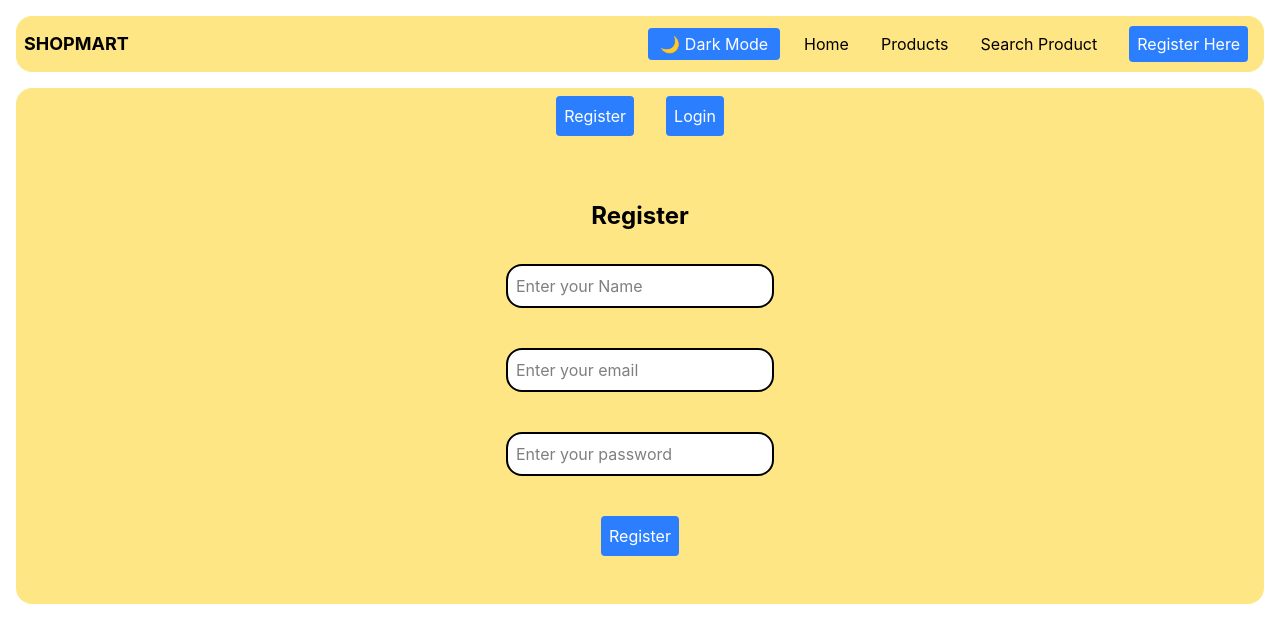
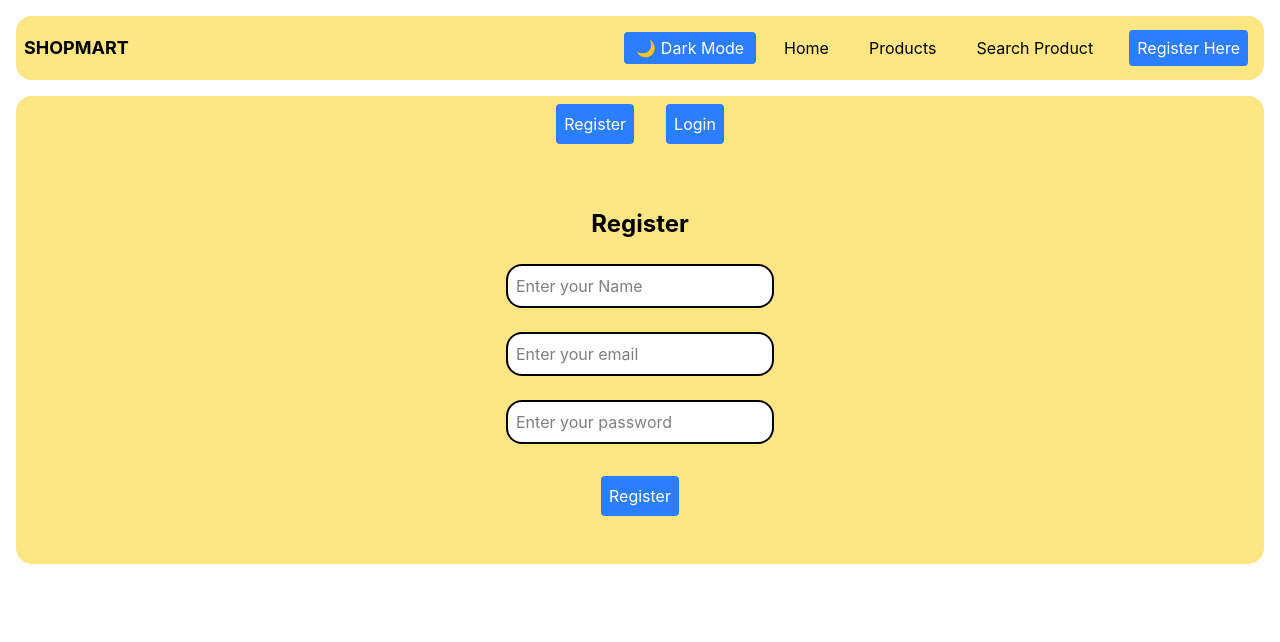
Before and after one commit to Ahsan24688/SMIT-Assignment, a React (Vite) app in the folder React/Assignment 1/Assignment/: page /Auth/Register in a window 1280 px wide. Shown: the top 642 px of the page. Built offline with nearby package versions, Linux system fonts and the light colour scheme.

Commit message:
react hook form applied

```diff
--- a/React/Assignment 1/Assignment/package.json
+++ b/React/Assignment 1/Assignment/package.json
@@ -10,12 +10,15 @@
     "preview": "vite preview"
   },
   "dependencies": {
+    "@hookform/resolvers": "^5.9.1",
     "@tailwindcss/vite": "^4.3.3",
     "axios": "^1.19.0",
     "react": "^19.2.8",
     "react-dom": "^19.2.8",
+    "react-hook-form": "^7.85.0",
     "react-router": "^7.18.2",
-    "tailwindcss": "^4.3.3"
+    "tailwindcss": "^4.3.3",
+    "yup": "^1.7.1"
   },
   "devDependencies": {
     "@eslint/js": "^10.0.1",
--- a/React/Assignment 1/Assignment/src/authpage/login/Login.jsx
+++ b/React/Assignment 1/Assignment/src/authpage/login/Login.jsx
@@ -14,7 +14,7 @@ const Login = () => {
 
 
     return (
-        <div className={`flex flex-col items-center justify-center w-full m-4 transition-all duration-800 ease-in-out  rounded-2xl ${transition ? 'opacity-100 translate-y-0' : 'opacity-0 -translate-y-4'} ${theme === 'dark' ? 'bg-indigo-300 text-black' : 'bg-amber-200 text-black'}`} >
+        <div className={`flex flex-col items-center justify-center w-full m-4 transition-all duration-800 ease-in-out w rounded-2xl ${transition ? 'opacity-100 translate-y-0' : 'opacity-0 -translate-y-4'} ${theme === 'dark' ? 'bg-indigo-300 text-black' : 'bg-amber-200 text-black'}`} >
             <div className={`flex flex-col items-center justify-center bg-amber-200 m-4 p-4 rounded-2xl  gap-6 ${theme === 'dark' ? 'bg-indigo-400 text-black' : 'bg-amber-200 text-black'}`}>
                 <h1 className='font-bold text-2xl'>Login</h1>
                 <input type="email" placeholder='Enter your email' className='border-2 border-black rounded-2xl p-2 m-2 bg-white' />
--- a/React/Assignment 1/Assignment/src/authpage/register/Register.jsx
+++ b/React/Assignment 1/Assignment/src/authpage/register/Register.jsx
@@ -1,13 +1,39 @@
 import React, { useEffect, useContext } from 'react'
 import { useState } from 'react'
 import { ThemeContext } from '../../components/Context'
+import { useForm } from 'react-hook-form'
+import * as yup from 'yup'
+import { yupResolver } from '@hookform/resolvers/yup'
 
 
 
 const Register = () => {
 
+
+        let fieldsvalidation = yup.object({
+            name:yup.string().required('Name is required'),
+            email:yup.string().required(),
+            password:yup.string().required('Password must be at least 8 characters long and contain at least one uppercase letter, one lowercase letter, one number, and one special character.').matches(/^(?=.*[a-z])(?=.*[A-Z])(?=.*\d)(?=.*[@$!%*?&])[A-Za-z\d@$!%*?&]{8,}$/),
+        })
+
+
+        let {
+            handleSubmit,
+            register,
+            formState: { errors }
+        } = useForm({
+            resolver: yupResolver(fieldsvalidation),
+        });
+
+        let onSubmit = (data) =>{
+            console.log(data);
+        }
+        console.log(errors)
+
     let [transition, setTransition] = useState(false)
     let { theme, setTheme } = useContext(ThemeContext);
+
+
 
     useEffect(() => {
         setTransition(true)
@@ -15,16 +41,35 @@ const Register = () => {
 
 
     return (
-        <div className={`flex flex-col items-center justify-center w-full transition-all duration-800 ease-in-out  rounded-2xl ${transition ? 'opacity-100 translate-y-0' : 'opacity-0 -translate-y-4'} ${theme === 'dark' ? 'bg-indigo-300 text-black' : 'bg-amber-200 text-black'}
-              `} >
+        <form className={`flex flex-col items-center justify-center w-full transition-all duration-800 ease-in-out  rounded-2xl ${transition ? 'opacity-100 translate-y-0' : 'opacity-0 -translate-y-4'} ${theme === 'dark' ? 'bg-indigo-300 text-black' : 'bg-amber-200 text-black'}
+              `} onSubmit={handleSubmit(onSubmit)} >
             <div className={`flex flex-col items-center justify-center max-w-md w-full bg-amber-200 m-4 p-4 rounded-2xl gap-6 ${theme === 'dark' ? 'bg-indigo-400 text-black' : 'bg-amber-200 text-black'}`}>
                 <h1 className='font-bold text-2xl'>Register</h1>
-                <input type="text" placeholder='Enter your Name' className='border-2 border-black rounded-2xl p-2 m-2 bg-white' />
-                <input type="email" placeholder='Enter your email' className='border-2 border-black rounded-2xl p-2 m-2 bg-white' />
-                <input type="password" placeholder='Enter your password' className='border-2 border-black rounded-2xl p-2 m-2 bg-white' />
+
+                <input type="text" placeholder='Enter your Name' className='border-2 border-black rounded-2xl p-2  bg-white'
+                  {...register('name')}/>
+
+                  {
+                    errors?.name && <span className='text-white rounded p-1 bg-red-400'>{errors.name.message}</span>
+                  }
+
+                <input type="email" placeholder='Enter your email' className='border-2 border-black rounded-2xl p-2  bg-white'
+                  {...register('email')} />
+
+                  {
+                    errors?.email && <span className='text-white rounded p-1 bg-red-400'>{errors.email.message}</span>
+                  }
+
+                <input type="password" placeholder='Enter your password' className='border-2 border-black rounded-2xl p-2  bg-white'
+                  {...register('password')} />
+
+                  {
+                    errors?.password && <span className='text-white rounded p-1 bg-red-400'>{errors.password.message}</span>
+                  }
+
                 <button className='bg-blue-500 text-white rounded p-2 m-2 hover:bg-blue-300 transition-all'>Register</button>
             </div>
-        </div >
+        </form >
     )
 }
 
--- a/React/Assignment 1/Assignment/src/components/Navbar.jsx
+++ b/React/Assignment 1/Assignment/src/components/Navbar.jsx
@@ -33,13 +33,13 @@ const Navbar = () => {
           >
             {theme === 'light' ? '🌙 Dark Mode' : '☀️ Light Mode'}
           </button>
-          <li className='m-2'>
+          <li className='m-2 hover:bg-blue-500 hover:text-white px-1 py-1 rounded'>
             <NavLink to="/">Home</NavLink>
           </li>
-          <li className='m-2'>
+          <li className='m-2 hover:bg-blue-500 hover:text-white px-1 py-1 rounded'>
             <NavLink to="/Products">Products</NavLink>
           </li>
-          <li className='m-2'>
+          <li className='m-2 hover:bg-blue-500 hover:text-white px-1 py-1 rounded'>
             <NavLink to="/SearchProduct">Search Product</NavLink>
           </li>
           <li className='m-2'>
```
Also changed, not shown: 1 other file (tests, documents, lock files or other folders).
